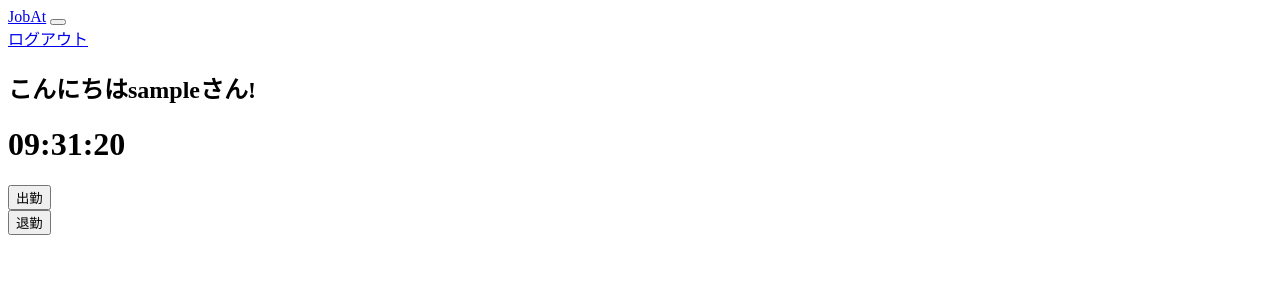
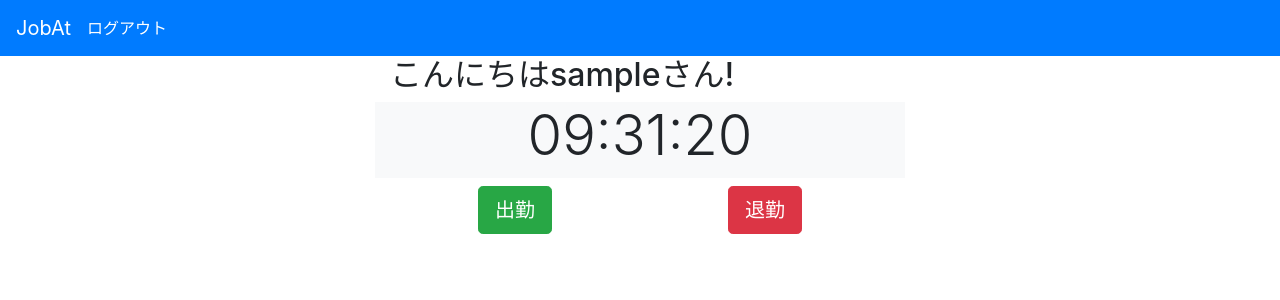
Before and after one commit to leostcozy/attendance-app, a Django app: page / in a window 1280 px wide. Shown: the top 300 px of the page. Run offline with Django 5.2, Linux system fonts and the light colour scheme; the visitor is signed in with stand-in values (Sample User, id 1); some libraries are stand-ins or nearby versions.

Commit message:
微調整

```diff
--- a/attendance/settings.py
+++ b/attendance/settings.py
@@ -96,7 +96,7 @@ TIME_ZONE = "Asia/Tokyo"
 
 USE_I18N = True
 
-USE_TZ = True
+USE_TZ = False
 
 
 # Static files (CSS, JavaScript, Images)
--- a/attendance/urls.py
+++ b/attendance/urls.py
@@ -6,6 +6,5 @@ urlpatterns = [
     path("admin/", admin.site.urls),
     path("accounts/", include("django.contrib.auth.urls")),
     path("accounts/", include("accounts.urls")),
-    path("attendance/", include("attendanceapp.urls")),
     path("", include("attendanceapp.urls")),
 ]
--- a/attendanceapp/views.py
+++ b/attendanceapp/views.py
@@ -13,10 +13,10 @@ class HomeView(LoginRequiredMixin, TemplateView):
 class PushTimecardView(LoginRequiredMixin, TemplateView):
     login_url = '/accounts/login/'
     def post(self, request, *args, **kwargs):
-        push_type = request.POST.get['push_type']
+        push_type = request.POST.get('push_type')
 
-        is_attendance = Attendances.objects.filter(
-            user=request.user,
+        is_attendanced = Attendances.objects.filter(
+            user = request.user,
             attendance_time__date=datetime.now().date()
         ).exists()
 
@@ -28,10 +28,10 @@ class PushTimecardView(LoginRequiredMixin, TemplateView):
             response_time = attendance.attendance_time
             response_body = {
                 'result': 'success',
-                'leave_time': response_time.strftime('%Y-%m-%d %H:%M:%S')
+                'attendance_time': response_time.strftime('%Y-%m-%d %H:%M:%S')
             }
         elif push_type == 'leave':
-            if is_attendance:
+            if is_attendanced:
                 # 退勤するユーザーのレコードの退勤時間を更新する
                 attendance = Attendances.objects.filter(
                     user=request.user,
@@ -46,7 +46,6 @@ class PushTimecardView(LoginRequiredMixin, TemplateView):
                 }
             else:
                 response_body = {
-                    'result': 'error',
                     'message': 'Not attendance'
                 }
         if not response_body:
--- a/templates/base.html
+++ b/templates/base.html
@@ -3,7 +3,7 @@
 <html>
   <head>
     <meta charset="utf-8">
-    <linkrel="stylesheet" href="https://cdn.jsdelivr.net/npm/bootstrap@4.6.0/dist/css/bootstrap.min.css" integity="sha384-B0vP5xmATw1+K9KRQjQERJvTumQW0nPEzvF6L/Z6nronJ3oUOFUFpCjEUQouq2+l" crossorigin="anonymous">
+    <link rel="stylesheet" href="https://cdn.jsdelivr.net/npm/bootstrap@4.6.0/dist/css/bootstrap.min.css" integrity="sha384-B0vP5xmATw1+K9KRQjQERJvTumQW0nPEzvF6L/Z6nronJ3oUOFUFpCjEUQouq2+l" crossorigin="anonymous">
     <script src="https://code.jquery.com/jquery-3.2.1.min.js" integrity="sha256-hwg4gsxgFZhOsEEamdOYGBf13FyQuiTwlAQgxVSNgt4=" crossorigin="anonymous"></script>
     <script src="https://cdnjs.cloudflare.com/ajax/libs/popper.js/1.12.3/umd/popper.min.js" integrity="sha384-vFJXuSJphROIrBnz7yo7oB41mKfc8JzQZiCq4NCceLEaO4IHwicKwpJf9c9IpFgh" crossorigin="anonymous"></script>
     <script src="https://maxcdn.bootstrapcdn.com/bootstrap/4.0.0-beta.2/js/bootstrap.min.js" integrity="sha384-alpBpkh1PFOepccYVYDB4do5UnbKysX5WZXm3XxPqe5iKTfUKjNkCk9SaVuEZflJ" crossorigin="anonymous"></script>
@@ -11,8 +11,8 @@
   </head>
   <body>
     <nav class="navbar navbar-expand-lg navbar-dark bg-primary">
-      <a class="navbar-brand" href="{% url 'home' %}">JobAt</a>
-      <button class="navbar-toggler" type="button" data-toggle="collapse" data-target="#navbarSupportedContent" aria-controls="navbarSupportedContentv" aria-expanded="false" aria-label="Toggle navigation">
+      <a class="navbar-brand" href="/">JobAt</a>
+      <button class="navbar-toggler" type="button" data-toggle="collapse" data-target="#navbarSupportedContent" aria-controls="navbarSupportedContent" aria-expanded="false" aria-label="Toggle navigation">
         <span class="navbar-toggler-icon"></span>
       </button>
       <div class="collapse navbar-collapse" id="navbarSupportedContent">
```
Also changed, not shown: accounts/views.py (line endings or trailing spaces).
